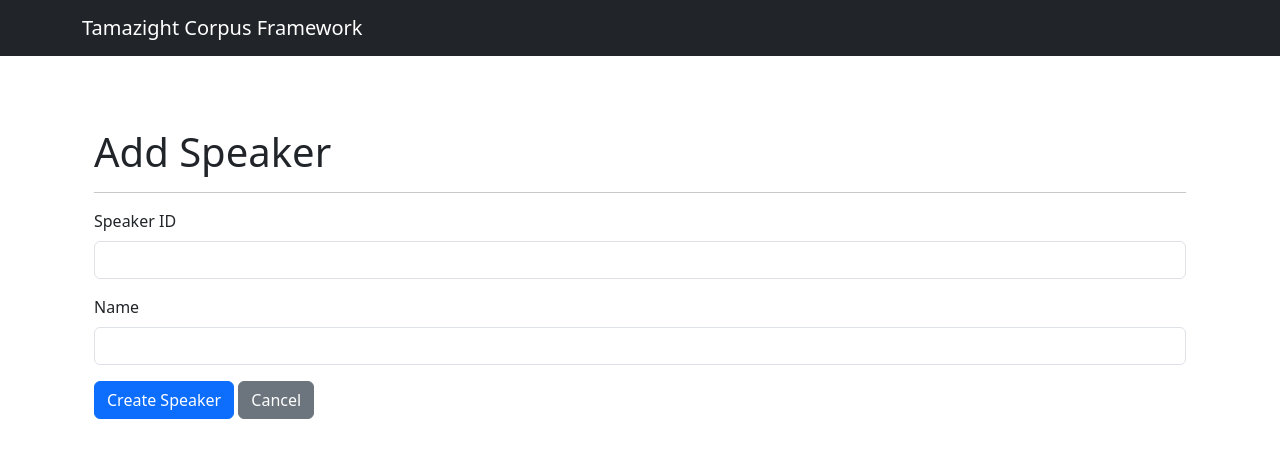
After one commit to belkacemm/tamazight-corpus, a Flask app: template web/templates/create_speaker.html in a window 1280 px wide. The commit adds this page. Shown: the top 466 px of the page. Run offline with Flask 3, Linux system fonts and the light colour scheme; the template is opened without the code that fills it: values that come from a table or form of the project are taken from there, others are empty.

Commit message:
Add speaker creation to web interface

```diff
--- a/web/app.py
+++ b/web/app.py
@@ -1,10 +1,11 @@
 from pathlib import Path
 
 from flask import Flask, render_template, redirect, url_for
-from .forms import CreateCorpusForm
+from .forms import CreateCorpusForm, CreateSpeakerForm
 
 from tamazight_corpus.models.config import CorpusConfig
 from tamazight_corpus.models.project import Project
+from tamazight_corpus.models.speaker import Speaker
 
 
 app = Flask(__name__)
@@ -74,5 +75,47 @@ def speakers(corpus_name):
         speakers=speakers,
     )
 
+@app.route(
+    "/corpus/<corpus_name>/speakers/create",
+    methods=["GET", "POST"],
+)
+def create_speaker(corpus_name):
+    corpus_path = DATASETS_DIR / corpus_name
+
+    project = Project.open(corpus_path)
+
+    form = CreateSpeakerForm()
+
+    if form.validate_on_submit():
+        speaker_id = form.speaker_id.data.strip()
+        name = form.name.data.strip() or None
+
+        existing = project.speakers.get(speaker_id)
+
+        if existing is not None:
+            form.speaker_id.errors.append(
+                "This speaker ID already exists."
+            )
+        else:
+            speaker = Speaker(
+                id=speaker_id,
+                name=name,
+            )
+
+            project.speakers.create(speaker)
+
+            return redirect(
+                url_for(
+                    "speakers",
+                    corpus_name=corpus_name,
+                )
+            )
+
+    return render_template(
+        "create_speaker.html",
+        form=form,
+        project=project,
+    )
+
 if __name__ == "__main__":
     app.run(debug=True)
--- a/web/forms.py
+++ b/web/forms.py
@@ -1,6 +1,7 @@
 from flask_wtf import FlaskForm
 from wtforms import StringField, SubmitField
 from wtforms.validators import DataRequired, Length
+from wtforms.validators import Optional
 
 
 class CreateCorpusForm(FlaskForm):
@@ -21,3 +22,15 @@ class CreateCorpusForm(FlaskForm):
     )
 
     submit = SubmitField("Create Corpus")
+class CreateSpeakerForm(FlaskForm):
+    speaker_id = StringField(
+        "Speaker ID",
+        validators=[DataRequired()],
+    )
+
+    name = StringField(
+        "Name",
+        validators=[Optional()],
+    )
+
+    submit = SubmitField("Create Speaker")
--- /dev/null
+++ b/web/templates/create_speaker.html
@@ -0,0 +1,48 @@
+{% extends "base.html" %}
+
+{% block content %}
+
+<div class="container mt-4">
+
+    <h1>Add Speaker</h1>
+
+    <p class="text-muted">
+        {{ project.config.name }}
+    </p>
+
+    <hr>
+
+    <form method="POST">
+
+        {{ form.hidden_tag() }}
+
+        <div class="mb-3">
+            {{ form.speaker_id.label(class="form-label") }}
+            {{ form.speaker_id(class="form-control") }}
+
+            {% for error in form.speaker_id.errors %}
+                <div class="text-danger">
+                    {{ error }}
+                </div>
+            {% endfor %}
+        </div>
+
+        <div class="mb-3">
+            {{ form.name.label(class="form-label") }}
+            {{ form.name(class="form-control") }}
+        </div>
+
+        {{ form.submit(class="btn btn-primary") }}
+
+        <a
+            href="{{ url_for('speakers', corpus_name=project.config.name) }}"
+            class="btn btn-secondary"
+        >
+            Cancel
+        </a>
+
+    </form>
+
+</div>
+
+{% endblock %}
```
Also changed, not shown: web/templates/speakers.html (+7 -0 lines).
